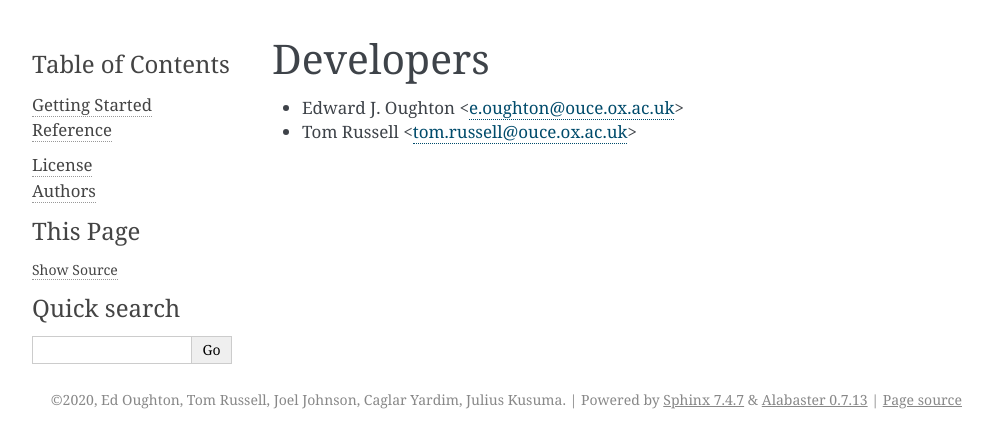
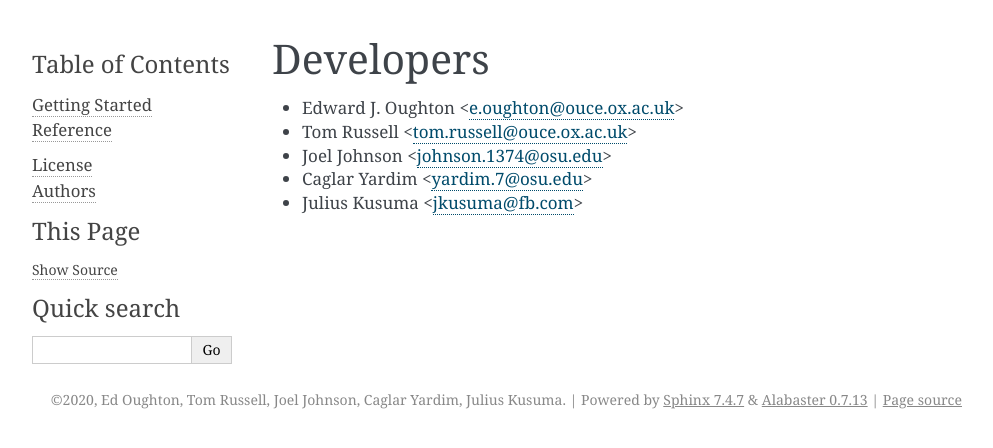
Before and after one commit to edwardoughton/itmlogic, a Sphinx documentation site: the page built from docs/authors.rst, in a window 1280 px wide. Shown: the top 448 px of the page, without its empty margins (148-1141 px from the left). Built offline with Sphinx 7.4.7, drawn with Linux system fonts in a browser that asks for light colours; the version number could not be read and is left out.

Commit message:
Update authors

```diff
--- a/docs/authors.rst
+++ b/docs/authors.rst
@@ -4,3 +4,6 @@ Developers
 
 * Edward J. Oughton <e.oughton@ouce.ox.ac.uk>
 * Tom Russell <tom.russell@ouce.ox.ac.uk>
+* Joel Johnson <johnson.1374@osu.edu>
+* Caglar Yardim <yardim.7@osu.edu>
+* Julius Kusuma <jkusuma@fb.com>
```
